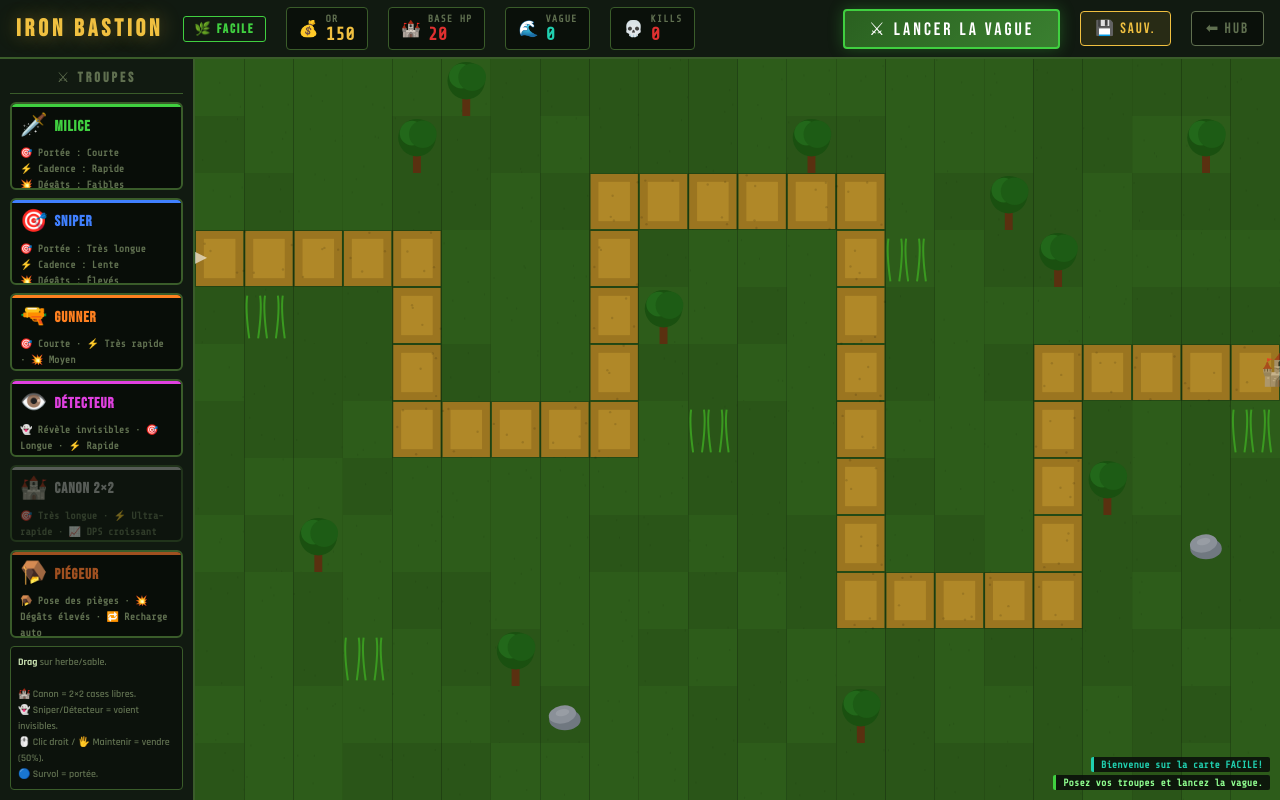
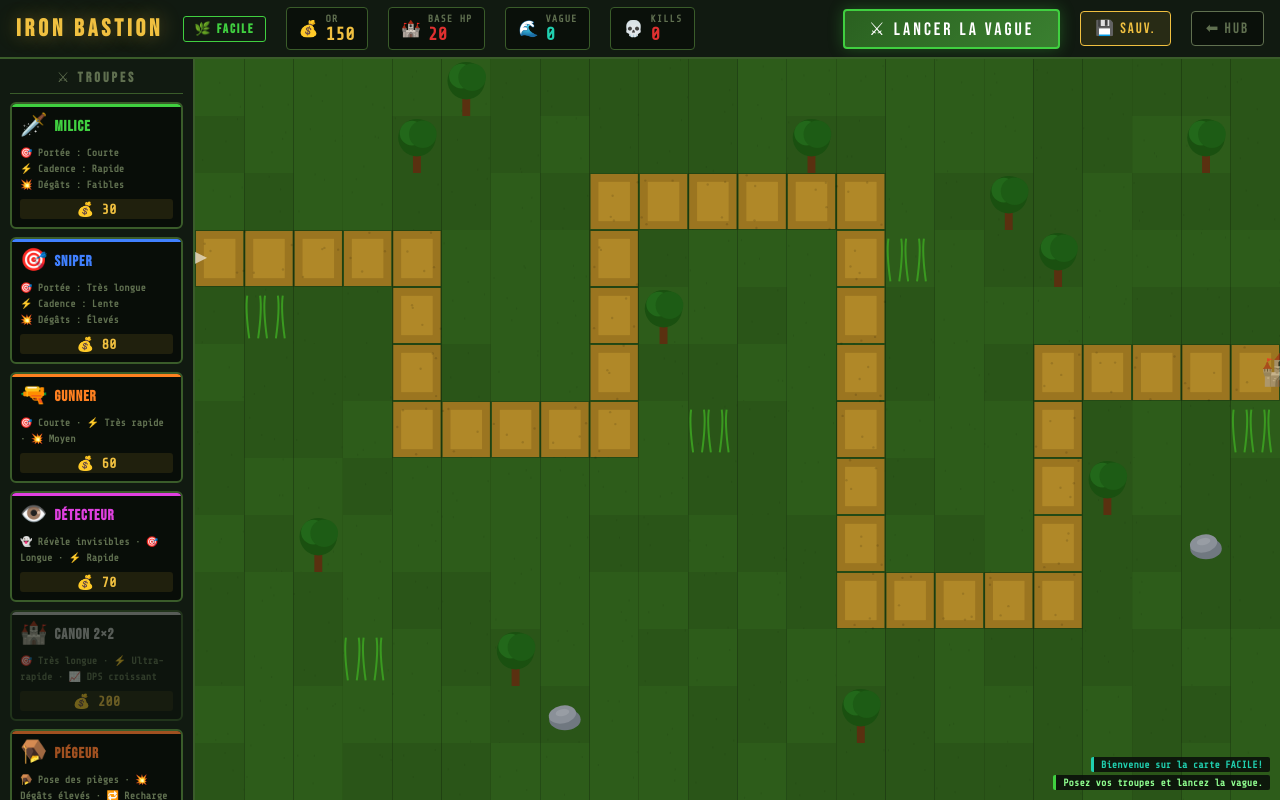
Before and after one commit to Souls-equal/Tower-Defense, a plain HTML site: page index.html in a window 1280 px wide. Both pictures are taken after a click on the element 288 px from the left and 368 px from the top of the page. Drawn offline with nearby package versions, Linux system fonts and the light colour scheme.

Commit message:
Update index.html

```diff
--- a/index.html
+++ b/index.html
@@ -52,7 +52,19 @@ body{background:#050508;color:#c8e0b0;font-family:'Rajdhani',sans-serif;font-wei
 /* SIDEBAR */
 #sidebar{width:195px;background:#111a11;border-right:2px solid #3a5c2a;display:flex;flex-direction:column;padding:10px;gap:8px;flex-shrink:0;overflow-y:auto;scrollbar-width:thin;scrollbar-color:#3a5c2a #0a0f0a;}
 .sidebar-title{font-family:'Bebas Neue',cursive;font-size:14px;letter-spacing:3px;color:#607050;text-align:center;padding-bottom:7px;border-bottom:1px solid #3a5c2a;}
-.troop-card{background:rgba(0,0,0,.5);border:2px solid #3a5c2a;border-radius:6px;padding:8px;cursor:grab;transition:all .2s;position:relative;overflow:hidden;}
+
+.troop-card {
+  background: rgba(0,0,0,.5);
+  border: 2px solid #3a5c2a;
+  border-radius: 6px;
+  padding: 8px;
+  cursor: grab;
+  transition: all .2s;
+  position: relative;
+  overflow: hidden;
+  flex-shrink: 0;
+}
+
 .troop-card::before{content:'';position:absolute;top:0;left:0;right:0;height:3px;border-radius:6px 6px 0 0;}
 .troop-card.militia::before{background:#40d040;}.troop-card.sniper::before{background:#4080ff;}.troop-card.gunner::before{background:#ff8020;}
 .troop-card:hover{border-color:#f0c040;transform:translateY(-2px);box-shadow:0 4px 15px rgba(0,0,0,.5);}
```
